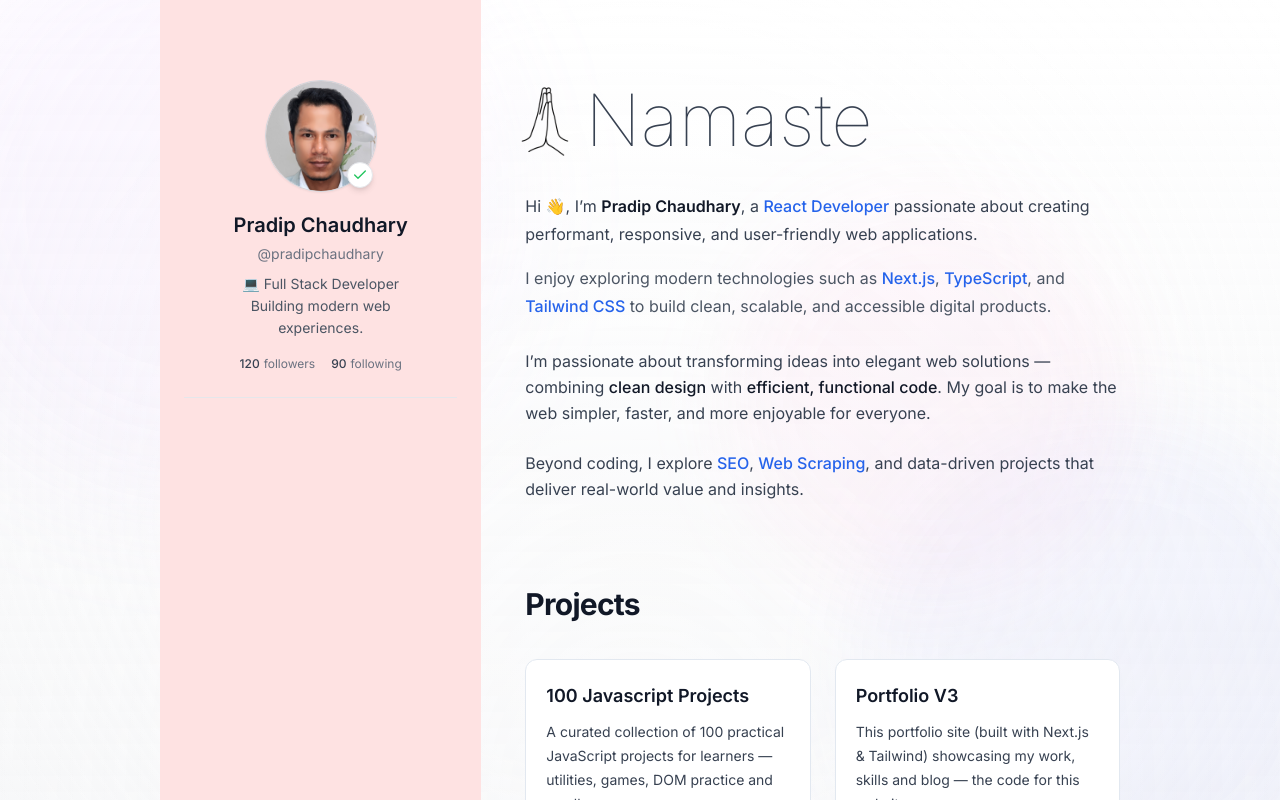
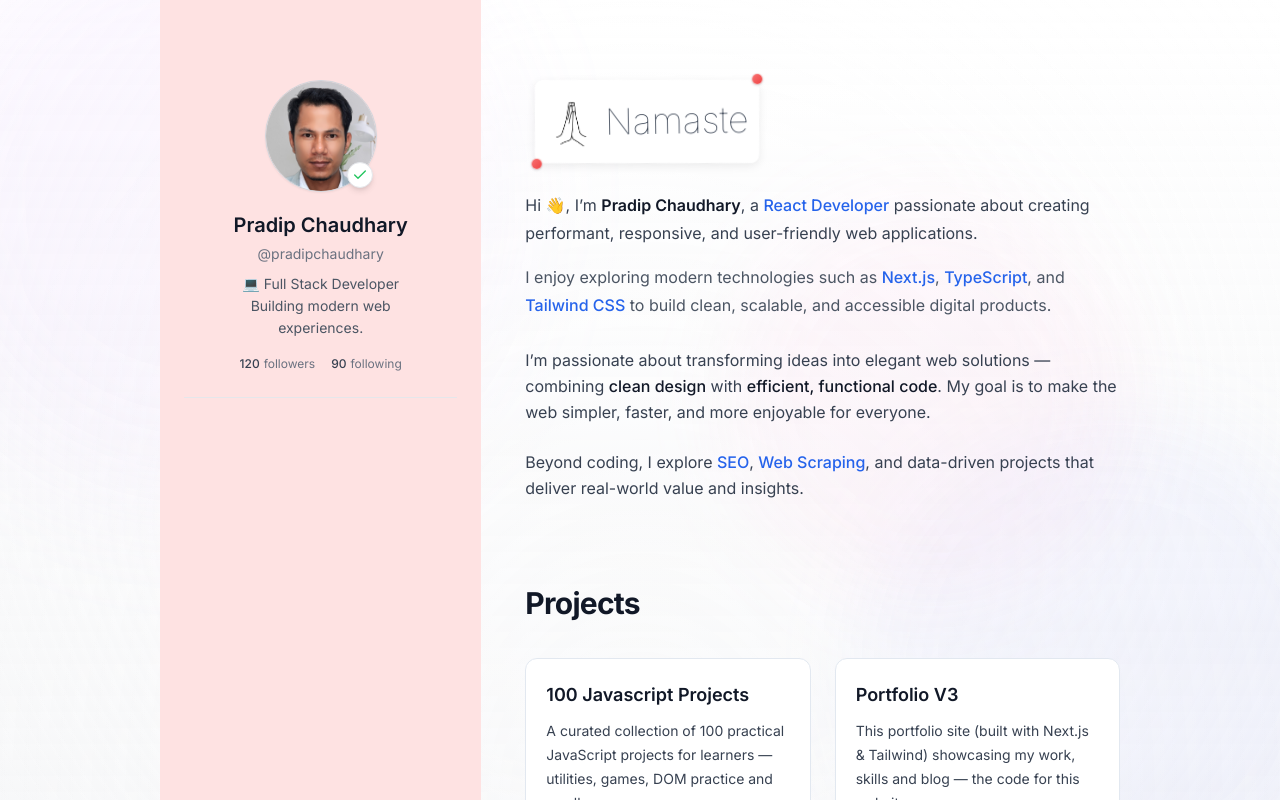
Before and after one commit to pradipchaudhary/portfolio.v3, a Next.js app: page / in a window 1280 px wide. Shown: the top 800 px of the page. Built offline with nearby package versions, Linux system fonts and the light colour scheme.

Commit message:
improve about Header Section

```diff
--- a/components/sections/about/About.tsx
+++ b/components/sections/about/About.tsx
@@ -17,14 +17,27 @@ const About = () => {
 
       >
         {/* Namaste Image & Text */}
-        <div className="flex items-center mb-8 ml-[-20px]">
-          <Image
-            src="/namaste.png"
-            alt="Pradip Chaudhary"
-            width={80}
-            height={80}
-          />
-          <span className="text-7xl text-gray-700 font-thin ">Namaste</span>
+        <div className="relative flex items-center mb-7 ml-[10px] p-2.5 transform -rotate-1 transition-all duration-300">
+          {/* Background Effect */}
+          <div className="absolute inset-0 bg-white/90 rounded-lg shadow-[0_3px_10px_rgba(0,0,0,0.08)] transform rotate-1 hover:rotate-0 transition-all duration-300"></div>
+
+          {/* Content */}
+          <div className="relative flex items-center gap-2">
+            <Image
+              src="/namaste.png"
+              alt="Pradip Chaudhary"
+              width={52}
+              height={52}
+              className="transform hover:scale-110 transition-transform duration-300"
+            />
+            <span className="text-[2.25rem] text-gray-700 font-thin hover:text-gray-900 transition-colors duration-300">
+              Namaste
+            </span>
+          </div>
+
+          {/* Decorative Pin Effect */}
+          <div className="absolute -top-1 -right-1 w-2.5 h-2.5 bg-gradient-to-br from-red-400 to-red-500 rounded-full shadow-[0_1px_3px_rgba(0,0,0,0.2)] ring-1 ring-red-400/20"></div>
+          <div className="absolute -bottom-1 -left-1 w-2.5 h-2.5 bg-gradient-to-br from-red-400 to-red-500 rounded-full shadow-[0_1px_3px_rgba(0,0,0,0.2)] ring-1 ring-red-400/20"></div>
         </div>
 
         {/* Developer Intro */}
--- /dev/null
+++ b/demo.html
@@ -0,0 +1,180 @@
+<!DOCTYPE html>
+<html lang="en">
+
+<head>
+  <meta charset="UTF-8">
+  <meta name="viewport" content="width=device-width, initial-scale=1.0">
+  <title>Namaste Billboard Effect</title>
+  <style>
+    /* Base Setup */
+    body {
+      margin: 0;
+      height: 100vh;
+      display: flex;
+      align-items: center;
+      justify-content: center;
+      background: radial-gradient(circle at 50% 20%, #0b0c10, #000 80%);
+      font-family: "Poppins", sans-serif;
+      overflow: hidden;
+    }
+
+    .billboard {
+      position: relative;
+      display: flex;
+      gap: 10px;
+      padding: 60px 100px;
+      border-radius: 24px;
+      background: linear-gradient(180deg, #0d0d0d 0%, #151515 100%);
+      box-shadow:
+        0 0 50px rgba(255, 200, 100, 0.1),
+        inset 0 0 20px rgba(255, 255, 255, 0.05);
+      overflow: hidden;
+    }
+
+    .text {
+      display: flex;
+      font-size: clamp(48px, 9vw, 120px);
+      font-weight: 700;
+      letter-spacing: 6px;
+      color: #222;
+    }
+
+    .text span {
+      position: relative;
+      display: inline-block;
+      opacity: 0.15;
+      transform: scale(0.9);
+      animation: letterGlow 3.5s ease-in-out infinite;
+    }
+
+    /* --- Sequential Animation --- */
+    .text span:nth-child(1) {
+      animation-delay: 0s;
+    }
+
+    .text span:nth-child(2) {
+      animation-delay: 0.2s;
+    }
+
+    .text span:nth-child(3) {
+      animation-delay: 0.4s;
+    }
+
+    .text span:nth-child(4) {
+      animation-delay: 0.6s;
+    }
+
+    .text span:nth-child(5) {
+      animation-delay: 0.8s;
+    }
+
+    .text span:nth-child(6) {
+      animation-delay: 1.0s;
+    }
+
+    .text span:nth-child(7) {
+      animation-delay: 1.2s;
+    }
+
+    @keyframes letterGlow {
+
+      0%,
+      100% {
+        opacity: 0.15;
+        transform: scale(0.9);
+        text-shadow: none;
+        color: #333;
+      }
+
+      30%,
+      70% {
+        opacity: 1;
+        transform: scale(1);
+        color: #fff9ec;
+        text-shadow:
+          0 0 8px rgba(255, 190, 100, 0.9),
+          0 0 16px rgba(255, 150, 50, 0.8),
+          0 0 32px rgba(255, 120, 0, 0.7),
+          0 0 64px rgba(255, 90, 0, 0.5);
+      }
+    }
+
+    /* --- Soft reflection under text --- */
+    .reflection {
+      position: absolute;
+      bottom: -10%;
+      left: 0;
+      width: 100%;
+      height: 40%;
+      transform: scaleY(-1);
+      opacity: 0.25;
+      background: linear-gradient(to bottom, rgba(255, 255, 255, 0.05), transparent);
+      filter: blur(10px);
+    }
+
+    /* --- Ambient glow sweep --- */
+    .shine {
+      position: absolute;
+      top: 0;
+      left: -100%;
+      width: 50%;
+      height: 100%;
+      background: linear-gradient(120deg, transparent 0%, rgba(255, 255, 255, 0.1) 50%, transparent 100%);
+      transform: skewX(-25deg);
+      animation: sweep 6s ease-in-out infinite;
+    }
+
+    @keyframes sweep {
+      0% {
+        left: -100%;
+      }
+
+      50% {
+        left: 120%;
+      }
+
+      100% {
+        left: 120%;
+      }
+    }
+
+    /* --- Elegant breathing glow of the whole board --- */
+    @keyframes boardPulse {
+
+      0%,
+      100% {
+        box-shadow:
+          0 0 40px rgba(255, 180, 80, 0.1),
+          inset 0 0 10px rgba(255, 255, 255, 0.05);
+      }
+
+      50% {
+        box-shadow:
+          0 0 80px rgba(255, 180, 80, 0.3),
+          inset 0 0 20px rgba(255, 255, 255, 0.08);
+      }
+    }
+
+    .billboard {
+      animation: boardPulse 5s ease-in-out infinite;
+    }
+  </style>
+</head>
+
+<body>
+  <div class="billboard">
+    <div class="shine"></div>
+    <div class="text">
+      <span>N</span>
+      <span>A</span>
+      <span>M</span>
+      <span>A</span>
+      <span>S</span>
+      <span>T</span>
+      <span>E</span>
+    </div>
+    <div class="reflection"></div>
+  </div>
+</body>
+
+</html>
```
